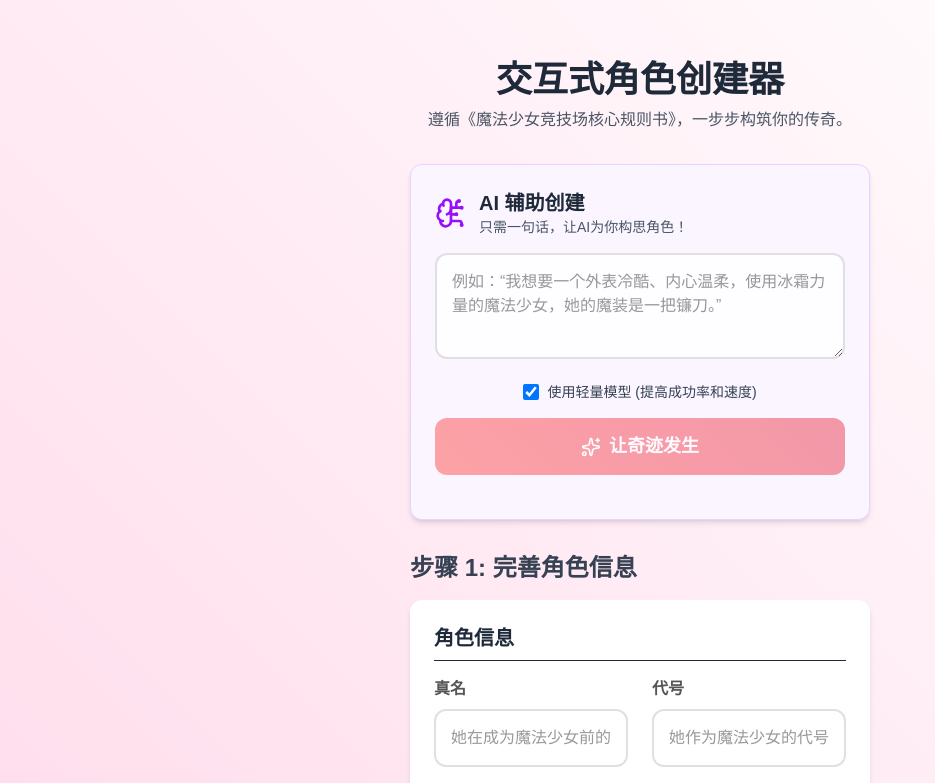
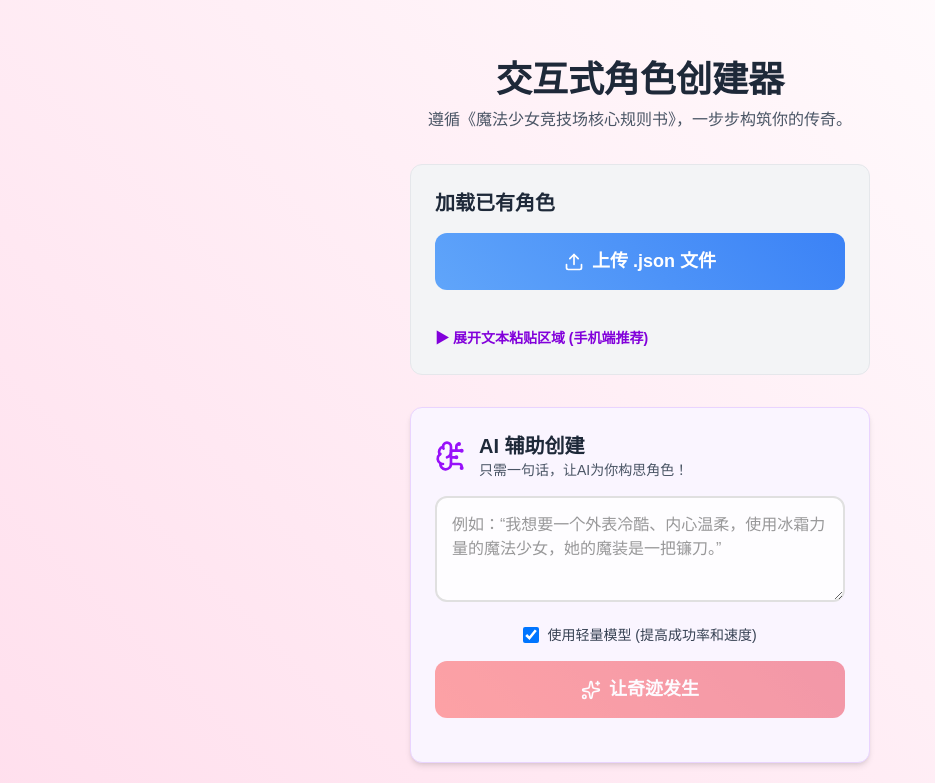
Before and after one commit to notuhao/MahoShojo-ARENA-TRPG-Helper, a Next.js app: page /character/create in a window 1280 px wide. Shown: the top 783 px of the page, without its empty margins (0-935 px from the left). Built offline with nearby package versions, Linux system fonts and the light colour scheme.

Commit message:
feat: 导入角色并编辑

```diff
--- a/pages/character/create.tsx
+++ b/pages/character/create.tsx
@@ -1,6 +1,6 @@
 // pages/character/create.tsx
 
-import React, { useState, useMemo, useCallback } from 'react';
+import React, { useState, useMemo, useCallback, useEffect, useRef } from 'react';
 import Head from 'next/head';
 import Link from 'next/link';
 import Image from 'next/image';
@@ -14,7 +14,7 @@ import ExportPanel from '../../components/character-creator/ExportPanel';
 import { EFFECT_TAGS, MODIFIER_TAGS } from '../../lib/trpg/powers';
 import { SKILLS } from '../../lib/trpg/skills';
 import CharacterSheetDisplay from '../../components/character-creator/CharacterSheetDisplay';
-import { X } from 'lucide-react';
+import { X, Upload, ClipboardPaste } from 'lucide-react';
 import AICharacterCreatorPanel from '@/components/character-creator/AICharacterCreatorPanel';
 
 /**
@@ -76,30 +76,36 @@ const initialInfo: CharacterInfo = {
   realName: '', codename: '', belief: '', bonds: '', background: '',
 };
 
-// --- 主组件 ---
-
-const CharacterCreatorPage: React.FC = () => {
-  // 核心State
-  const [character, setCharacter] = useState<CharacterSheet>({
+// 【新增】定义一个完整的、空的初始角色卡模板，用于优雅地合并导入数据
+const initialCharacterSheet: CharacterSheet = {
     info: initialInfo,
     attributes: initialAttributes,
     skills: initialSkillPoints,
     powers: [],
-  });
+};
 
+
+// --- 主组件 ---
+
+const CharacterCreatorPage: React.FC = () => {
+  const [character, setCharacter] = useState<CharacterSheet>(initialCharacterSheet);
   const [isGenerating, setIsGenerating] = useState(false);
-
-  // 图片保存
   const [showImageModal, setShowImageModal] = useState(false);
   const [savedImageUrl, setSavedImageUrl] = useState<string | null>(null);
   const [savedImageSize, setSavedImageSize] = useState<{ width: number, height: number } | null>(null);
+
+  // 【新增】导入功能相关状态
+  const [pastedJson, setPastedJson] = useState('');
+  const [isPasteAreaVisible, setIsPasteAreaVisible] = useState(false);
+  const [message, setMessage] = useState<{ type: 'success' | 'error', text: string } | null>(null);
+  const fileInputRef = useRef<HTMLInputElement>(null);
 
   // 规则预算
   const TOTAL_ATTRIBUTE_POINTS = 280;
   const TOTAL_SKILL_POINTS = 150;
   const TOTAL_PCP = 20;
 
-  // 使用 useMemo 优化计算性能
+  // 优化计算性能
   const spentAttributePoints = useMemo(() => Object.values(character.attributes).reduce((sum, value) => sum + value, 0), [character.attributes]);
   const spentSkillPoints = useMemo(() => Object.values(character.skills).reduce((sum, value) => sum + value, 0), [character.skills]);
   const spentPcpPoints = useMemo(() => {
@@ -119,36 +125,80 @@ const CharacterCreatorPage: React.FC = () => {
     }, 0);
   }, [character.powers]);
 
-  // 更新回调函数区 (使用 useCallback 优化)
-  const handleAttributesChange = useCallback((newAttributes: CharacterAttributes) => {
-    setCharacter(prev => ({ ...prev, attributes: newAttributes }));
+  // 【新增】检测移动设备，默认展开粘贴区域
+  useEffect(() => {
+    const isMobile = /Mobi|Android/i.test(navigator.userAgent);
+    if (isMobile) {
+      setIsPasteAreaVisible(true);
+    }
   }, []);
 
-  const handleSkillPointsChange = useCallback((skillId: string, points: number) => {
-    setCharacter(prev => ({
-      ...prev,
-      skills: { ...prev.skills, [skillId]: points },
-    }));
-  }, []);
+  // 【新增】处理JSON导入的核心逻辑
+  const processAndLoadJson = (jsonString: string) => {
+    try {
+      const importedData = JSON.parse(jsonString);
 
-  const handlePowersChange = useCallback((newPowers: Power[]) => {
-    setCharacter(prev => ({ ...prev, powers: newPowers }));
-  }, []);
+      // 深度合并导入的数据和初始模板，优雅处理缺失字段
+      const newCharacterSheet: CharacterSheet = {
+        info: { ...initialCharacterSheet.info, ...(importedData.info || {}) },
+        attributes: { ...initialCharacterSheet.attributes, ...(importedData.attributes || {}) },
+        skills: { ...initialCharacterSheet.skills, ...(importedData.skills || {}) },
+        powers: (importedData.powers || []).map((p: any) => ({
+          ...p,
+          id: Date.now() + Math.random(), // 重新生成唯一的临时ID
+        })),
+      };
 
-  // 更新角色信息的回调
-  const handleInfoChange = useCallback((fieldName: keyof CharacterInfo, value: string) => {
-    setCharacter(prev => ({
-        ...prev,
-        info: { ...prev.info, [fieldName]: value }
-    }));
-  }, []);
+      setCharacter(newCharacterSheet);
+      setMessage({ type: 'success', text: '角色数据加载成功！' });
+      // 滚动到第一个编辑面板，方便用户查看
+      document.getElementById('step-1-info')?.scrollIntoView({ behavior: 'smooth' });
 
+    } catch (error) {
+      setMessage({ type: 'error', text: '加载失败：无效的JSON格式。' });
+      console.error("JSON parsing error:", error);
+    }
+  };
+
+  // 【新增】处理文件上传
+  const handleFileChange = (event: React.ChangeEvent<HTMLInputElement>) => {
+    const file = event.target.files?.[0];
+    if (!file) return;
+
+    const reader = new FileReader();
+    reader.onload = (e) => {
+      const text = e.target?.result as string;
+      processAndLoadJson(text);
+    };
+    reader.onerror = () => {
+      setMessage({ type: 'error', text: '读取文件失败。' });
+    };
+    reader.readAsText(file);
+    // 清空input的值，以便可以重复上传同一个文件
+    if (fileInputRef.current) {
+        fileInputRef.current.value = "";
+    }
+  };
+
+  // 【新增】处理粘贴加载
+  const handlePasteAndLoad = () => {
+    if (!pastedJson.trim()) {
+      setMessage({ type: 'error', text: '粘贴内容不能为空。' });
+      return;
+    }
+    processAndLoadJson(pastedJson);
+  };
+
+  // 更新回调函数区
+  const handleAttributesChange = useCallback((newAttributes: CharacterAttributes) => setCharacter(prev => ({ ...prev, attributes: newAttributes })), []);
+  const handleSkillPointsChange = useCallback((skillId: string, points: number) => setCharacter(prev => ({ ...prev, skills: { ...prev.skills, [skillId]: points } })), []);
+  const handlePowersChange = useCallback((newPowers: Power[]) => setCharacter(prev => ({ ...prev, powers: newPowers })), []);
+  const handleInfoChange = useCallback((fieldName: keyof CharacterInfo, value: string) => setCharacter(prev => ({ ...prev, info: { ...prev.info, [fieldName]: value } })), []);
   const handleCharacterGenerated = useCallback((generatedSheet: CharacterSheet) => {
     const powersWithUniqueIds = generatedSheet.powers.map(p => ({ ...p, id: Date.now() + Math.random() }));
     setCharacter({ ...generatedSheet, powers: powersWithUniqueIds });
     document.getElementById('step-1-info')?.scrollIntoView({ behavior: 'smooth' });
   }, []);
-
   const handleSaveImageCallback = useCallback((imageUrl: string, width: number, height: number) => {
     setSavedImageUrl(imageUrl);
     setSavedImageSize({ width, height });
@@ -173,6 +223,46 @@ const CharacterCreatorPage: React.FC = () => {
           </div>
 
           <div className="space-y-8">
+
+            {/* 导入功能区 */}
+            <section id="import-character">
+              <div className="p-6 bg-gray-100 border border-gray-200 rounded-xl">
+                <h3 className="text-xl font-bold text-gray-800 mb-4">加载已有角色</h3>
+                {message && (
+                  <div className={`p-3 rounded-md mb-4 text-sm ${message.type === 'error' ? 'bg-red-100 text-red-700' : 'bg-green-100 text-green-700'}`}>
+                    {message.text}
+                  </div>
+                )}
+                <div className="flex flex-col md:flex-row gap-4">
+                  <button onClick={() => fileInputRef.current?.click()} className="flex-1 generate-button flex items-center justify-center gap-2" style={{ background: 'linear-gradient(45deg, #60a5fa, #3b82f6)'}}>
+                    <Upload size={20} />
+                    上传 .json 文件
+                  </button>
+                  <input type="file" ref={fileInputRef} onChange={handleFileChange} accept=".json" className="hidden" />
+                </div>
+
+                <div className="mt-4">
+                  <button onClick={() => setIsPasteAreaVisible(!isPasteAreaVisible)} className="text-sm font-semibold text-purple-700 hover:underline">
+                    {isPasteAreaVisible ? '▼ 折叠文本粘贴区域' : '▶ 展开文本粘贴区域 (手机端推荐)'}
+                  </button>
+                  {isPasteAreaVisible && (
+                    <div className="mt-2 space-y-2">
+                      <textarea
+                        value={pastedJson}
+                        onChange={(e) => setPastedJson(e.target.value)}
+                        rows={4}
+                        placeholder="在此处粘贴角色卡的JSON文本内容..."
+                        className="input-field w-full"
+                      />
+                      <button onClick={handlePasteAndLoad} className="w-full generate-button flex items-center justify-center gap-2" style={{ marginBottom: 0 }}>
+                        <ClipboardPaste size={20} />
+                        从文本加载
+                      </button>
+                    </div>
+                  )}
+                </div>
+              </div>
+            </section>
             {/* 步骤一：核心属性 */}
             <section>
               <AICharacterCreatorPanel onCharacterGenerated={handleCharacterGenerated} isGenerating={isGenerating} setIsGenerating={setIsGenerating} />
```
